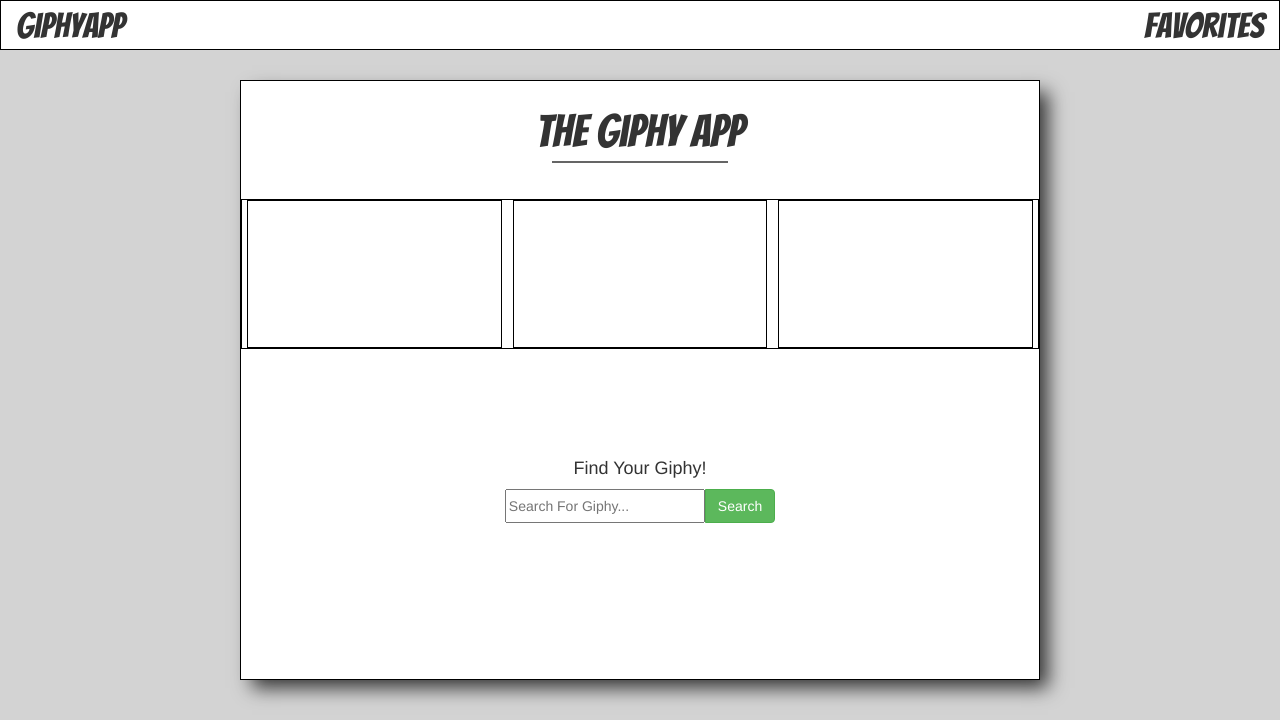
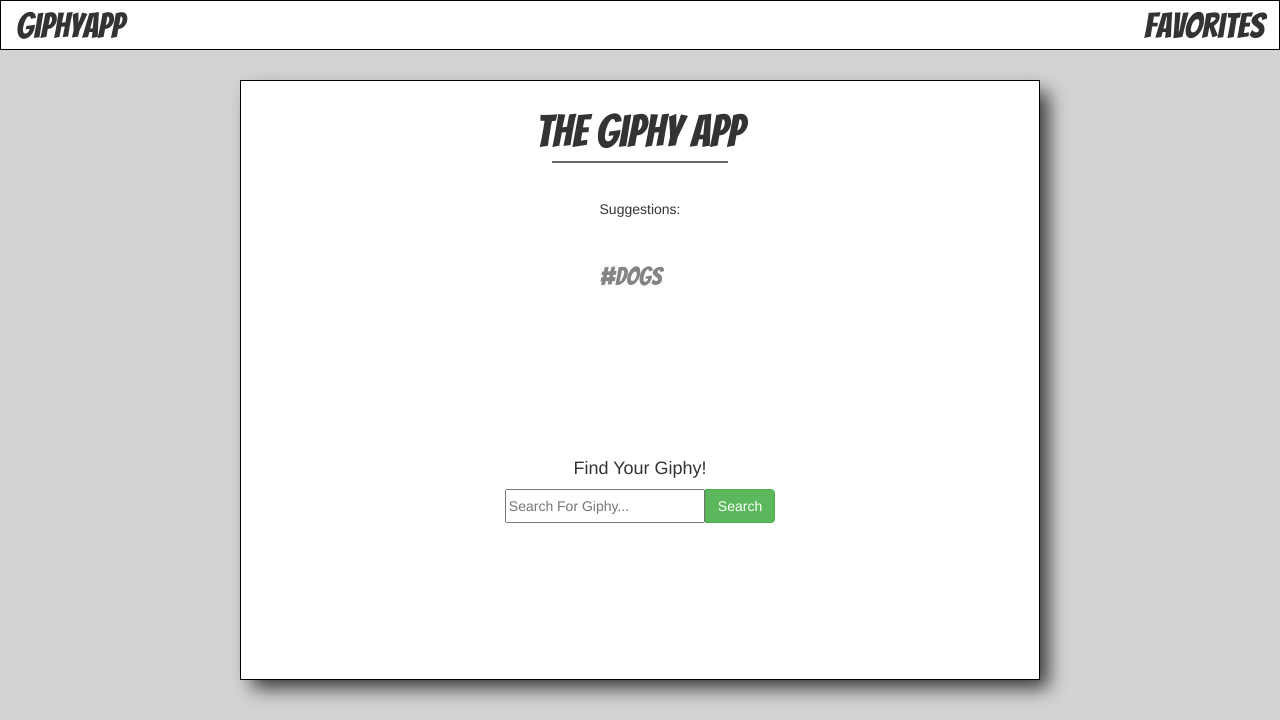
Before and after one commit to JeffPerk/Giphy-App-PHP, a PHP site: page /?search=1 in a window 1280 px wide. Shown: the top 720 px of the page. Run offline with PHP 8.4, Linux system fonts and the light colour scheme; data that the repository does not hold is empty.

Commit message:
added style sheet and suggestion box

```diff
--- a/css/style_main.css
+++ b/css/style_main.css
@@ -71,13 +71,16 @@ hr {
 .suggestion-boxes {
   height: 150px;
   width: 100%;
-  border: 1px solid black;
+  /*border: 1px solid black;*/
   display: flex;
   justify-content: space-around;
 }
 
-.suggestion-box {
-  border: 1px solid black;
+#suggestion-box {
+  font-family: Bangers;
+  font-size: 25px;
+  margin-top: 40px;
+  text-align: center;
   width: 32%
 }
 
--- a/index.php
+++ b/index.php
@@ -47,15 +47,7 @@
       </div>
       <div class="search-input-container">
         <div class="suggestion-boxes">
-          <div class="suggestion-box">
-
-          </div>
-          <div class="suggestion-box">
-
-          </div>
-          <div class="suggestion-box">
-
-          </div>
+          <span>Suggestions:<div id="suggestion-box"></div></span>
         </div>
         <div class="input-container">
           <div class="input-title">
@@ -72,5 +64,6 @@
 
     <script src="https://code.jquery.com/jquery-2.2.4.min.js" integrity="sha256-BbhdlvQf/xTY9gja0Dq3HiwQF8LaCRTXxZKRutelT44=" crossorigin="anonymous"></script>
     <script src="js/bootstrap.min.js"></script>
+    <script src="js/suggestion_box.js"></script>
   </body>
 </html>
--- /dev/null
+++ b/js/suggestion_box.js
@@ -0,0 +1,16 @@
+$(document).ready(function(e) {
+  var suggestion_box1 = ['funny', 'dogs', 'space', 'crazy', 'crude', 'cats', 'dangerous', 'stupid', 'stunts', 'bears', 'basketball', 'drunk', 'tacos', 'potatoes', 'football'];
+
+  function runSuggestion(arr) {
+    var div = $('#suggestion-box')
+    // var div2 = $('#suggestion-box2')
+    // var div3 = $('#suggestion-box3')
+    $.each(arr, function(index, value) {
+      setTimeout(function() {
+        div.html("#" + value).fadeIn().fadeOut(5000);
+      }, 6000 * index);
+    });
+  }
+
+  runSuggestion(suggestion_box1);
+})
```
